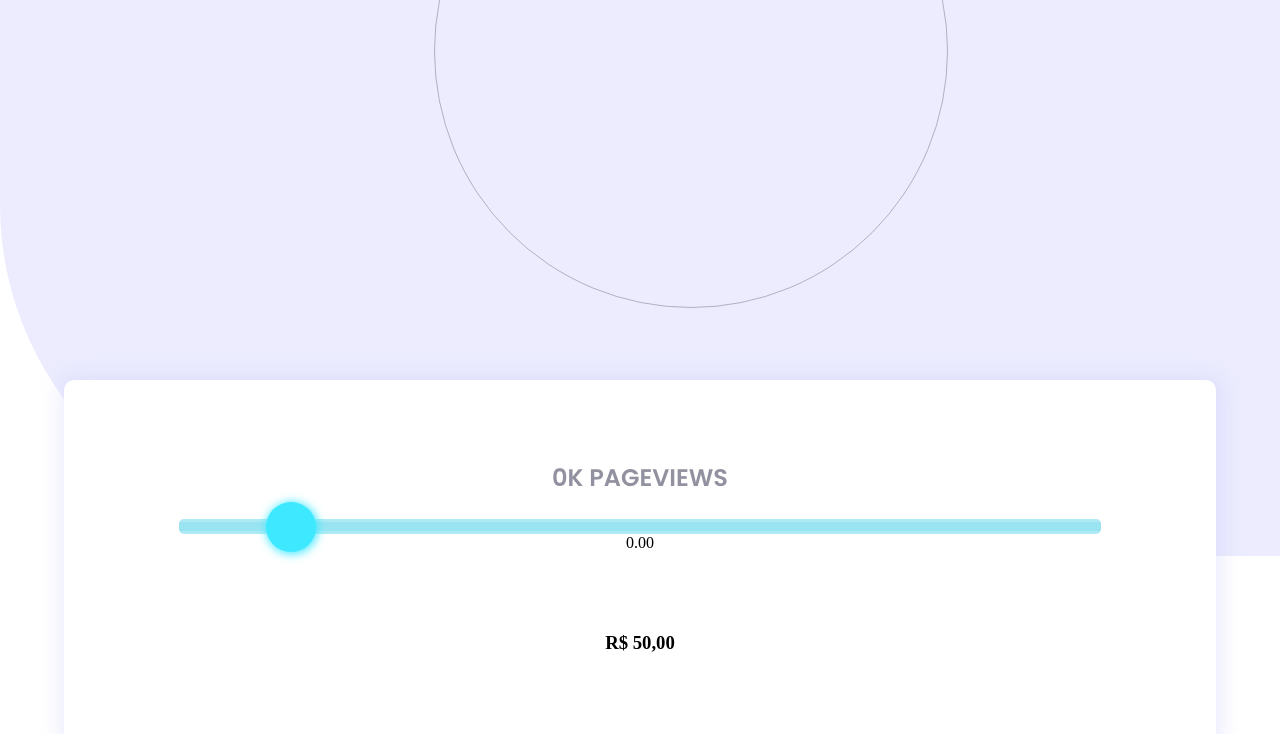
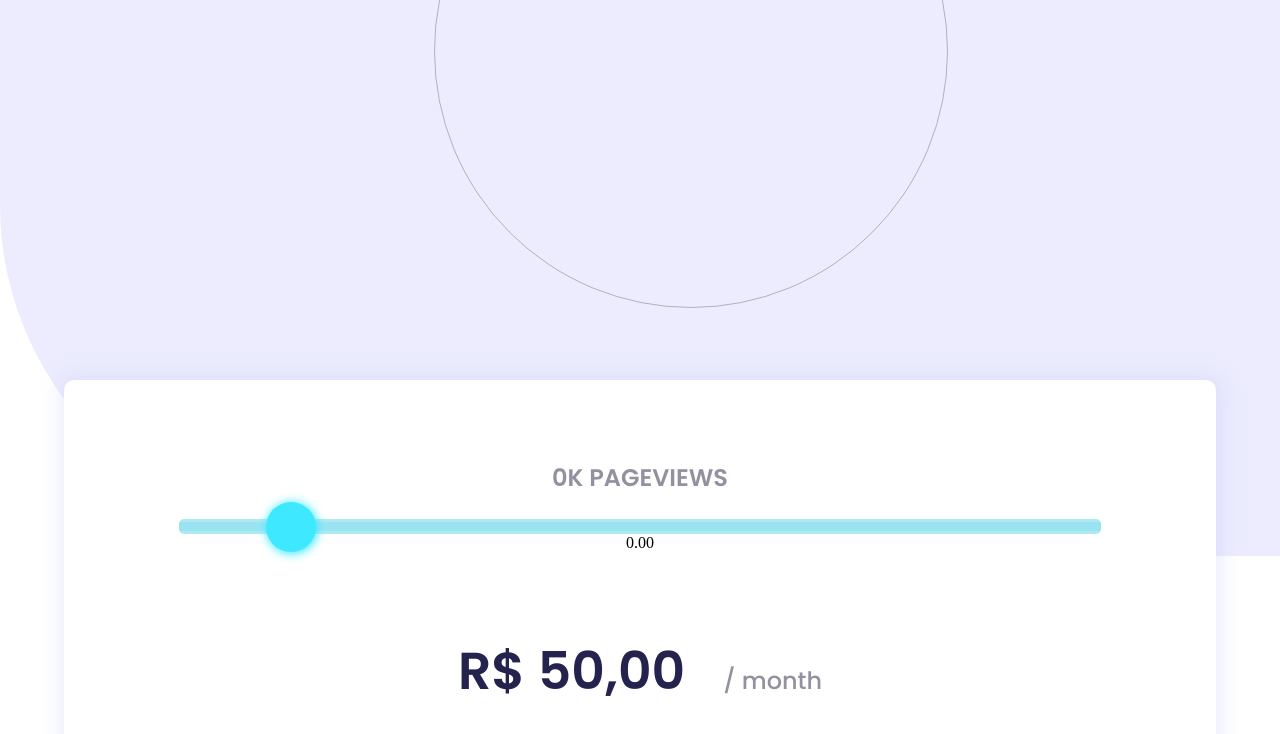
Before and after one commit to KauanLazzarin/Interactive-Pricing, a React (Create React App) app: page / in a window 1280 px wide. Shown: the part 612-1346 px from the top of the page. Built offline with nearby package versions, Linux system fonts and the light colour scheme.

Commit message:
pricing context being created

```diff
--- a/src/components/Main/Pricing/Pricing.jsx
+++ b/src/components/Main/Pricing/Pricing.jsx
@@ -11,7 +11,7 @@ export default function Pricing () {
 
     return (
         <div className={styles.pricingContainer}>
-            <h3>R$ 50,00</h3>
+            <h3>R$ 50,00 <small>/ month</small></h3>
 
             <div className={styles.optionContainer}>
                 <div className={styles.switch}  onClick={setButtonActive}>
--- a/src/components/Main/Pricing/Pricing.module.css
+++ b/src/components/Main/Pricing/Pricing.module.css
@@ -7,6 +7,20 @@
     margin-top:10vh;
 }
 
+.pricingContainer h3 {
+    font-size: 52px;
+    font-weight: 600;
+    font-family: 'Poppins';
+    color: var(--dark-blue-text);
+}
+
+.pricingContainer h3 small {
+    font-size:24px;
+    color: var(--light-blue-text);
+    font-weight:500;
+    margin-left: 2vw;
+}
+
 .optionContainer {
     width: 100%;
     display: flex;
```
